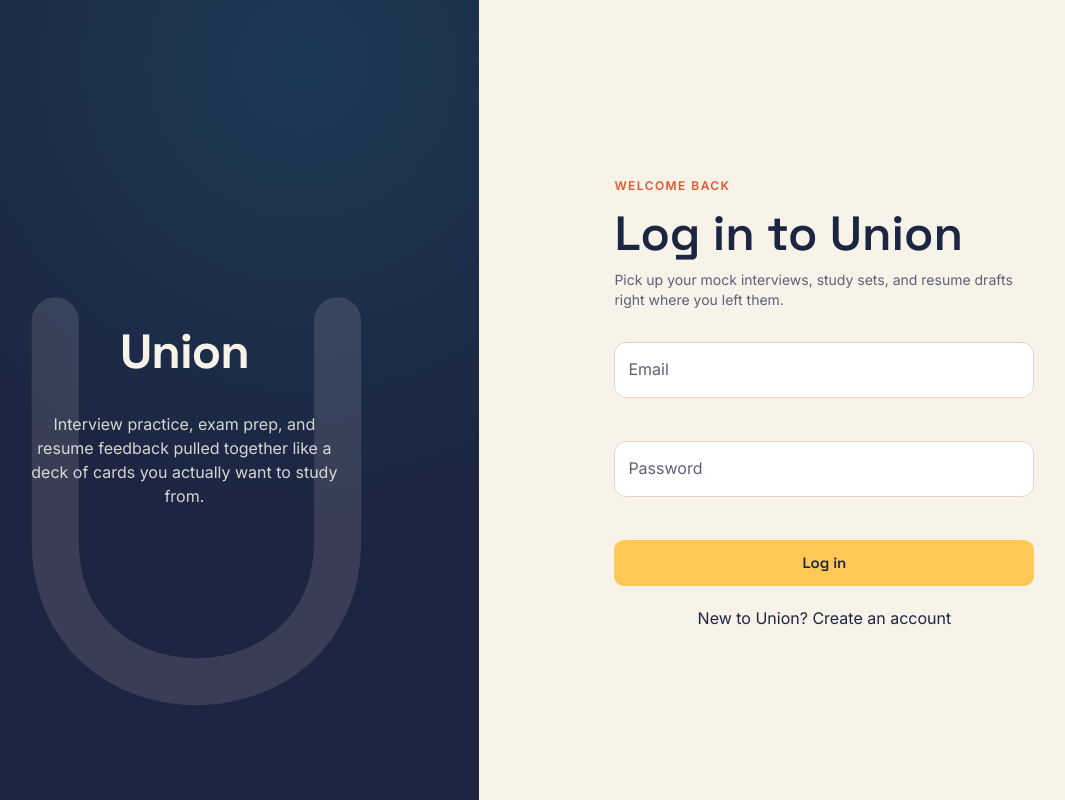
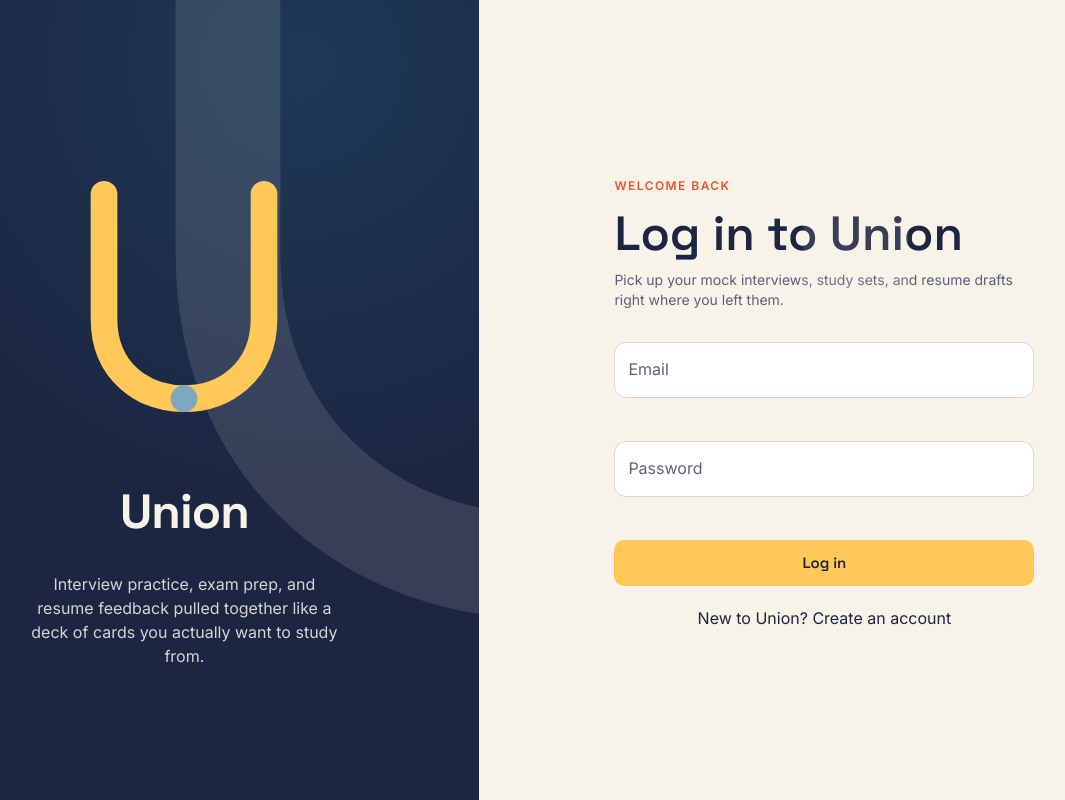
Before and after one commit to nishanarola/union-app, a React (Vite) app: page /login in a window 1280 px wide. Shown: the whole page, without its empty margins (110-1175 px from the left). Built offline with nearby package versions, Linux system fonts and the light colour scheme.

Commit message:
Add small U logo watermark

```diff
--- a/src/pages/AuthLayout.jsx
+++ b/src/pages/AuthLayout.jsx
@@ -69,6 +69,28 @@ export default function AuthLayout({ eyebrow, title, subtitle, children }) {
         }}
       >
         <Stack spacing={4} alignItems="center" sx={{ zIndex: 1 }}>
+          <Box component="svg" width="36" height="36" viewBox="0 0 72 72" sx={{ mb: -1 }}>
+            <path
+              d="M18 14 L18 42 C18 54 27 60 36 60 C45 60 54 54 54 42 L54 14"
+              fill="none"
+              stroke={tokens.highlighter}
+              strokeWidth="6"
+              strokeLinecap="round"
+            />
+            <circle cx="36" cy="60" r="3" fill="#7EA8BE" />
+          </Box>
+          <Typography variant="h1" sx={{ fontSize: { xs: '2.4rem', md: '3rem' } }}>
+            Union
+          </Typography>
+          {/* <FlashcardStack /> */}
+          <Box sx={{ textAlign: 'center', maxWidth: 320 }}>
+            <Typography variant="body1" sx={{ opacity: 0.85 }}>
+              Interview practice, exam prep, and resume feedback pulled together
+              like a deck of cards you actually want to study from.
+            </Typography>
+          </Box>
+        </Stack>
+      </Box>
         <Box
           component="svg"
           width="90"
@@ -91,19 +113,6 @@ export default function AuthLayout({ eyebrow, title, subtitle, children }) {
             strokeLinecap="round"
           />
         </Box>
-          <Typography variant="h1" sx={{ fontSize: { xs: '2.4rem', md: '3rem' } }}>
-            Union
-          </Typography>
-          {/* <FlashcardStack /> */}
-          <Box sx={{ textAlign: 'center', maxWidth: 320 }}>
-            <Typography variant="body1" sx={{ opacity: 0.85 }}>
-              Interview practice, exam prep, and resume feedback pulled together
-              like a deck of cards you actually want to study from.
-            </Typography>
-          </Box>
-        </Stack>
-      </Box>
-
       <Box
         sx={{
           flex: 1,
```
Lines whose indentation alone changed are shown as unchanged.
